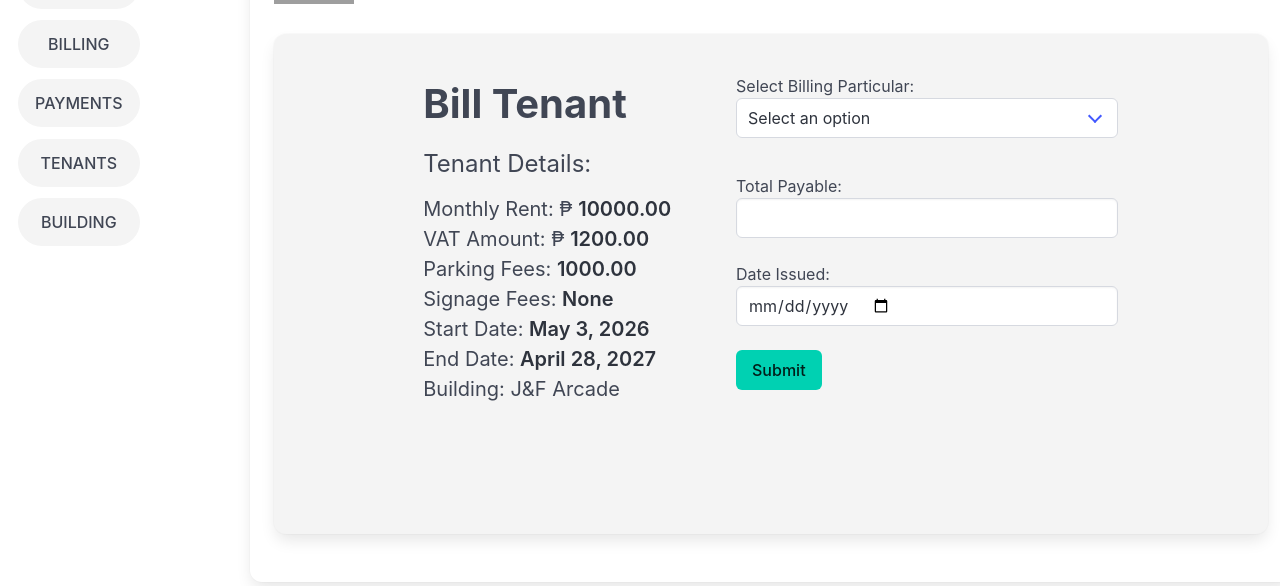
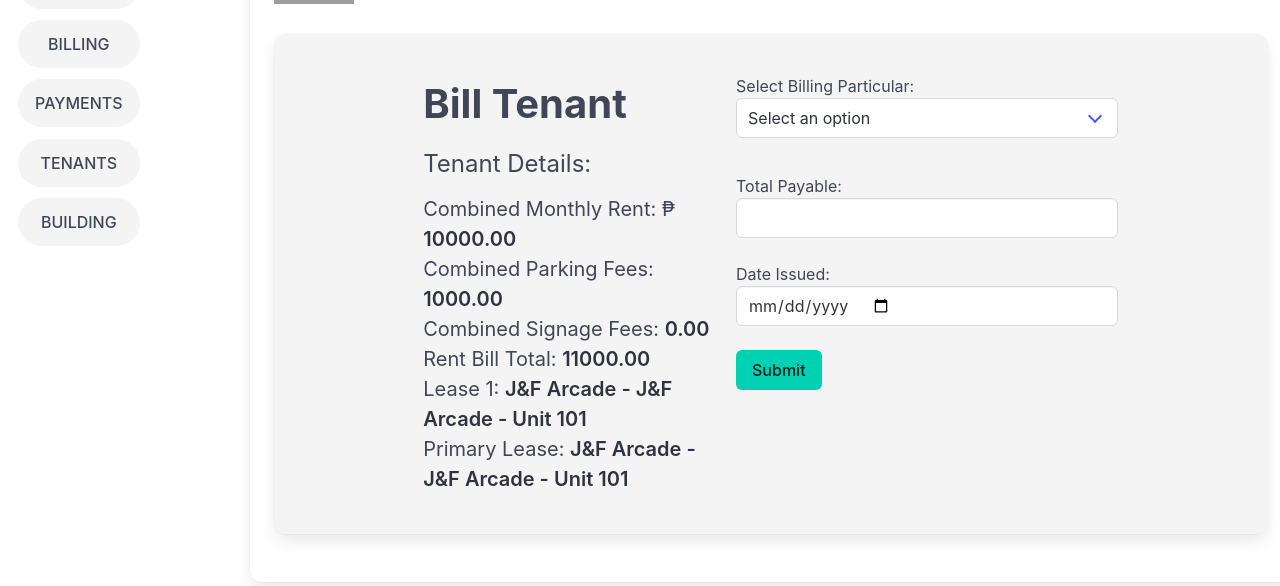
Before and after one commit to giarnodivino/leaseManager, a Django app: page /add_bill/1/ in a window 1280 px wide. Shown: the part 214-800 px from the top of the page. Run offline with Django 5.2, Linux system fonts and the light colour scheme; a user stored in the database is signed in; data comes from the database, SQL or seed files in the repository; grey boxes are pictures that could not be loaded.

Commit message:
added multiple lease functionality

```diff
--- a/billingApp/templates/billingApp/add_bill.html
+++ b/billingApp/templates/billingApp/add_bill.html
@@ -9,30 +9,31 @@
         <h1 class="is-size-2 has-text-weight-bold pb-3">Bill Tenant</h1>
         <p class="is-size-4 mb-3">Tenant Details:</p>
         <p class="is-size-5 has-text-weight-normal">
-          Monthly Rent: ₱
-          <strong>{{ lease.rentAmount }}</strong>
+          Combined Monthly Rent: ₱
+          <strong>{{ rent_total }}</strong>
         </p>
         <p class="is-size-5 has-text-weight-normal">
-          VAT Amount: ₱
-          <strong>{{ lease.vatAmount }}</strong>
+          Combined Parking Fees:
+          <strong>{{ parking_total }}</strong>
         </p>
         <p class="is-size-5 has-text-weight-normal">
-          Parking Fees:
-          <strong>{{ lease.parkingFees }}</strong>
+          Combined Signage Fees:
+          <strong>{{ signage_total }}</strong>
         </p>
         <p class="is-size-5 has-text-weight-normal">
-          Signage Fees:
-          <strong>{{ lease.signageFees }}</strong>
+          Rent Bill Total:
+          <strong>{{ combined_rent_total }}</strong>
         </p>
+        {% for l in leases %}
         <p class="is-size-5 has-text-weight-normal">
-          Start Date:
-          <strong>{{ lease.contractStart }}</strong>
+          Lease {{ forloop.counter }}:
+          <strong>{{ l.buildingName }} - {{ l.unitID }}</strong>
         </p>
+        {% endfor %}
         <p class="is-size-5 has-text-weight-normal">
-          End Date:
-          <strong>{{ lease.contractEnd }}</strong>
+          Primary Lease:
+          <strong>{{ lease.buildingName }} - {{ lease.unitID }}</strong>
         </p>
-        <p class="is-size-5 has-text-weight-normal">Building: {{ lease.buildingName }}</p>
       </div>
       <form method="POST" action="{% url 'add_bill' pk=tenant.pk %}">
         {% csrf_token %}
@@ -77,9 +78,7 @@
   document.addEventListener("DOMContentLoaded", function () {
     const billingForSelect = document.getElementById("billingFor");
     const payableInput = document.getElementById("payable");
-    const rentAmount = parseFloat("{{ lease.rentAmount|default_if_none:'0.00' }}");
-    const parkingFees = parseFloat("{{ lease.parkingFees|default_if_none:'0.00' }}");
-    const signageFees = parseFloat("{{ lease.signageFees|default_if_none:'0.00' }}");
+    const totalRent = parseFloat("{{ combined_rent_total|default_if_none:'0.00' }}");
     let manualPayableValue = payableInput.value;
 
     function togglePayableState() {
@@ -87,7 +86,6 @@
 
       if (isRent) {
         manualPayableValue = payableInput.value;
-        const totalRent = rentAmount + parkingFees + signageFees;
         payableInput.value = totalRent.toFixed(2);
         payableInput.disabled = true;
         return;
--- a/billingApp/templates/billingApp/soa.html
+++ b/billingApp/templates/billingApp/soa.html
@@ -242,7 +242,7 @@
             {% for l in lines %}
             <tr>
               <td class="center">{{ l.no }}</td>
-              <td class="center">{{ l.date|date:"Y-m-d" }}</td>
+              <td class="center">{% if l.date %}{{ l.date|date:"Y-m-d" }}{% endif %}</td>
               <td>{{ l.particulars }}</td>
               <td class="right">{{ l.amount_display }}</td>
               <td class="right">{{ l.vat_display }}</td>
--- a/billingApp/urls.py
+++ b/billingApp/urls.py
@@ -21,6 +21,7 @@ urlpatterns = [
     path('logout/', views.logout_view, name='logout'),
     path('add_unit/<int:pk>/', views.add_units, name='add_unit'),
     path('view_units/<int:pk>/', views.view_units, name='view_units'),
+    path('delete_unit/<int:pk>/', views.delete_unit, name='delete_unit'),
     path('payments_main/', views.payments_main, name='payments_main'),
     path('view_payments/<int:pk>/', views.view_payments, name='view_payments'),
     path('soa/<int:pk>/', views.soa, name='soa'),
--- a/billingApp/views.py
+++ b/billingApp/views.py
@@ -4,9 +4,10 @@ from django.contrib import messages
 from django.contrib.auth.models import User
 from django.contrib.auth import authenticate, login, logout
 from django.contrib.auth.decorators import login_required
+from django.views.decorators.http import require_POST
 from decimal import Decimal, ROUND_HALF_UP
 from datetime import datetime
-from django.db.models import Sum
+from django.db.models import Exists, OuterRef, Sum
 from django.core.mail import send_mail
 from django.conf import settings
 from django.db import transaction
@@ -310,7 +311,7 @@ def home_page(request):
         active_tenant_count = Lease.objects.filter(
             buildingName=building,
             pastLease=False
-        ).count()
+        ).values("tenantName").distinct().count()
 
         total_units = Units.objects.filter(
             building=building
@@ -440,6 +441,11 @@ def building_details(request, pk):
 @login_required
 def delete_building(request, pk):
     b = get_object_or_404(Building, pk=pk)
+
+    if Lease.objects.filter(buildingName=b, pastLease=False).exists():
+        messages.error(request, "Cannot delete this building because it has active leases.")
+        return redirect("building_details", pk=b.pk)
+
     Building.objects.filter(pk=pk).delete()
     return redirect('buildings_main')
 
@@ -476,7 +482,12 @@ def add_tenant(request):
 @login_required
 def tenant_details(request, pk):
     tenant = get_object_or_404(Tenant, pk=pk)
-    leases = Lease.objects.filter(tenantName=tenant, pastLease=False)
+    leases = (
+        Lease.objects
+        .filter(tenantName=tenant, pastLease=False)
+        .select_related("buildingName", "unitID")
+        .order_by("contractStart", "id")
+    )
 
     if not (tenant.companyName or "").strip():
         tenant.companyName_display = tenant.contactPerson
@@ -484,7 +495,7 @@ def tenant_details(request, pk):
         tenant.companyName_display = tenant.companyName
 
     date_today = get_date_today()
-    return render(request, 'billingApp/tenant_details.html', {'t':tenant, 'lease':leases, 'date_today': date_today})
+    return render(request, 'billingApp/tenant_details.html', {'t': tenant, 'leases': leases, 'date_today': date_today})
 
 @login_required
 def send_reminder_email(request, tenant_id):
@@ -576,10 +587,6 @@ def add_lease(request, pk):
         for unit in units
     ]
 
-    if Lease.objects.filter(tenantName=tenant, pastLease=False).exists():
-        messages.error(request, "This tenant already has an active lease.")
-        return redirect("tenant_details", pk=tenant.pk)
-
     if request.method == "POST":
         building_id = request.POST.get("building_id")
         unitID = request.POST.get("unitID")
@@ -603,10 +610,6 @@ def add_lease(request, pk):
             contractEndDate = contractStartDate + timedelta(days=contractLength*30)
         else:
             contractEndDate = None
-
-        if Lease.objects.filter(tenantName=tenant, pastLease=False).exists():
-            messages.error(request, "This tenant already has an active lease.")
-            return redirect("tenant_details", pk=tenant.pk)
 
         if not building_id or not unitID:
             messages.error(request, "Please select both a building and a unit.")
@@ -833,16 +836,22 @@ def view_bills(request, pk):
 def add_bill(request, pk):
     tenant = get_object_or_404(Tenant, pk=pk)
 
-    lease = (
+    leases = (
         Lease.objects
         .filter(tenantName=tenant, pastLease=False)
-        .order_by("-contractStart")
-        .first()
-    )
-
-    if not lease:
+        .select_related("buildingName", "unitID")
+        .order_by("contractStart", "id")
+    )
+    primary_lease = leases.first()
+
+    if not primary_lease:
         messages.error(request, "This tenant does not have an active lease.")
         return redirect("view_bills", pk=tenant.pk)
+
+    rent_total = sum(money(l.rentAmount) for l in leases)
+    parking_total = sum(money(l.parkingFees) for l in leases)
+    signage_total = sum(money(l.signageFees) for l in leases)
+    combined_rent_total = rent_total + parking_total + signage_total
 
     if request.method == "POST":
         billing_for = (request.POST.get("billingFor") or "").upper()
@@ -855,11 +864,7 @@ def add_bill(request, pk):
             return redirect("add_bill", pk=tenant.pk)
 
         if billing_for == BillingRecord.RENT:
-            base_amount = (
-                money(lease.rentAmount)
-                + money(lease.parkingFees)
-                + money(lease.signageFees)
-            )
+            base_amount = combined_rent_total
         else:
             amountdue_raw = (amountdue_raw or "0").replace(",", "")
             base_amount = money(Decimal(amountdue_raw))
@@ -892,7 +897,7 @@ def add_bill(request, pk):
 
             duplicate_bill = BillingRecord.objects.filter(
                 tenant=tenant,
-                lease=lease,
+                lease=primary_lease,
                 dateIssued=date_issued,
                 billingFor=billing_for,
                 amountDue=amountdue,
@@ -907,7 +912,7 @@ def add_bill(request, pk):
 
             bill = BillingRecord.objects.create(
                 tenant=tenant,
-                lease=lease,
+                lease=primary_lease,
                 modified_by=admin_account,
                 dateIssued=date_issued,
                 billingFor=billing_for,
@@ -927,7 +932,12 @@ def add_bill(request, pk):
         "billingApp/add_bill.html",
         {
             "tenant": tenant,
-            "lease": lease,
+            "lease": primary_lease,
+            "leases": leases,
+            "rent_total": rent_total,
+            "parking_total": parking_total,
+            "signage_total": signage_total,
+            "combined_rent_total": combined_rent_total,
         }
     )
 
@@ -959,9 +969,29 @@ def add_units(request, pk):
 @login_required
 def view_units(request, pk):
     building = get_object_or_404(Building, pk=pk)
-    units = Units.objects.filter(building=building).order_by("unitID")
+    active_leases = Lease.objects.filter(unitID=OuterRef("pk"), pastLease=False)
+    units = (
+        Units.objects.filter(building=building)
+        .annotate(is_occupied=Exists(active_leases))
+        .order_by("unitID")
+    )
     date_today = get_date_today()
     return render(request, "billingApp/view_units.html", {"building": building, "units": units, "date_today": date_today})
+
+
+@login_required
+@require_POST
+def delete_unit(request, pk):
+    unit = get_object_or_404(Units, pk=pk)
+    building_pk = unit.building_id
+
+    if Lease.objects.filter(unitID=unit, pastLease=False).exists():
+        messages.error(request, "Cannot delete this unit because it is currently occupied.")
+        return redirect("view_units", pk=building_pk)
+
+    unit.delete()
+    messages.success(request, "Unit deleted successfully.")
+    return redirect("view_units", pk=building_pk)
 
 
 @login_required
@@ -1040,13 +1070,13 @@ from .models import Tenant, BillingRecord
 @login_required
 def soa(request, pk):
     tenant = get_object_or_404(Tenant, pk=pk)
-    lease = (
+    active_leases = list(
         Lease.objects
         .filter(tenantName=tenant, pastLease=False)
         .select_related("buildingName", "unitID")
         .order_by("-contractStart", "-id")
-        .first()
-    )
+    )
+    lease = active_leases[0] if active_leases else None
 
     if not lease:
         messages.error(request, "This tenant does not have an active lease. Unable to generate SOA.")
@@ -1067,14 +1097,26 @@ def soa(request, pk):
 
     for b in bills_qs:
         amount = (b.balance or Decimal("0.00")).quantize(Decimal("0.01"))
+        penalty_amount = money(b.penaltyFee)
+        principal_amount = money(amount - penalty_amount)
+        if principal_amount < Decimal("0.00"):
+            principal_amount = Decimal("0.00")
 
         bill_no = f"BL-{b.id:06d}"
 
         if b.billingFor == BillingRecord.RENT:
-            # For rent bills, calculate components
-            rent_amount = (b.lease.rentAmount or Decimal("0.00")).quantize(Decimal("0.01"))
-            parking_fees = (b.lease.parkingFees or Decimal("0.00")).quantize(Decimal("0.01"))
-            signage_fees = (b.lease.signageFees or Decimal("0.00")).quantize(Decimal("0.01"))
+            rent_amount = sum(
+                (lease_item.rentAmount or Decimal("0.00"))
+                for lease_item in active_leases
+            ).quantize(Decimal("0.01"))
+            parking_fees = sum(
+                (lease_item.parkingFees or Decimal("0.00"))
+                for lease_item in active_leases
+            ).quantize(Decimal("0.01"))
+            signage_fees = sum(
+                (lease_item.signageFees or Decimal("0.00"))
+                for lease_item in active_leases
+            ).quantize(Decimal("0.01"))
 
             # Derive VAT as 12% of rent amount
             vat_amount = (rent_amount * Decimal("0.12")).quantize(Decimal("0.01"), rounding=ROUND_HALF_UP)
@@ -1086,7 +1128,7 @@ def soa(request, pk):
 
             # Calculate scale factor for remaining balance
             if original_total > Decimal("0.00"):
-                scale = amount / original_total
+                scale = principal_amount / original_total
             else:
                 scale = Decimal("1.00")
 
@@ -1096,29 +1138,77 @@ def soa(request, pk):
             scaled_parking = (parking_fees * scale).quantize(Decimal("0.01"), rounding=ROUND_HALF_UP)
             scaled_signage = (signage_fees * scale).quantize(Decimal("0.01"), rounding=ROUND_HALF_UP)
 
-            # Combine into one line
-            total_amount = scaled_base_rent + scaled_parking + scaled_signage
-            total_vat = scaled_vat
-            total_line = total_amount + total_vat
+            rent_total = scaled_base_rent + scaled_vat
+            split_total = rent_total + scaled_signage + scaled_parking
+            rounding_adjustment = principal_amount - split_total
+
+            if signage_fees == Decimal("0.00") and parking_fees == Decimal("0.00"):
+                scaled_base_rent += rounding_adjustment
+                rent_total += rounding_adjustment
 
             lines.append({
                 "no": bill_no,
                 "date": b.dateIssued,
                 "particulars": "Rent",
-                "amount": total_amount,
-                "vat": total_vat,
-                "total": total_line,
-                "amount_display": f"{total_amount:,.2f}",
-                "vat_display": f"{total_vat:,.2f}",
-                "total_display": f"{total_line:,.2f}",
+                "amount": scaled_base_rent,
+                "vat": scaled_vat,
+                "total": rent_total,
+                "amount_display": f"{scaled_base_rent:,.2f}",
+                "vat_display": f"{scaled_vat:,.2f}",
+                "total_display": f"{rent_total:,.2f}",
             })
+
+            if signage_fees > Decimal("0.00"):
+                signage_total = scaled_signage
+                if parking_fees == Decimal("0.00"):
+                    signage_total += rounding_adjustment
+
+                lines.append({
+                    "no": bill_no,
+                    "date": b.dateIssued,
+                    "particulars": "Signage",
+                    "amount": signage_total,
+                    "vat": Decimal("0.00"),
+                    "total": signage_total,
+                    "amount_display": f"{signage_total:,.2f}",
+                    "vat_display": "0.00",
+                    "total_display": f"{signage_total:,.2f}",
+                })
+
+            if parking_fees > Decimal("0.00"):
+                parking_total = scaled_parking + rounding_adjustment
+
+                lines.append({
+                    "no": bill_no,
+                    "date": b.dateIssued,
+                    "particulars": "Parking",
+                    "amount": parking_total,
+                    "vat": Decimal("0.00"),
+                    "total": parking_total,
+                    "amount_display": f"{parking_total:,.2f}",
+                    "vat_display": "0.00",
+                    "total_display": f"{parking_total:,.2f}",
+                })
+
+            if penalty_amount > Decimal("0.00"):
+                lines.append({
+                    "no": bill_no,
+                    "date": b.dateIssued,
+                    "particulars": "Penalty",
+                    "amount": penalty_amount,
+                    "vat": Decimal("0.00"),
+                    "total": penalty_amount,
+                    "amount_display": f"{penalty_amount:,.2f}",
+                    "vat_display": "0.00",
+                    "total_display": f"{penalty_amount:,.2f}",
+                })
 
             grand_total += amount
 
         else:
             # For non-rent bills
-            total = amount.quantize(Decimal("0.01"), rounding=ROUND_HALF_UP)
-            grand_total += total
+            total = principal_amount.quantize(Decimal("0.01"), rounding=ROUND_HALF_UP)
+            grand_total += amount
 
             particulars = ""
             if b.billingFor == BillingRecord.ELECTRICITY:
@@ -1137,6 +1227,41 @@ def soa(request, pk):
                 "vat_display": "0.00",
                 "total_display": f"{total:,.2f}",
             })
+
+            if penalty_amount > Decimal("0.00"):
+                lines.append({
+                    "no": bill_no,
+                    "date": b.dateIssued,
+                    "particulars": "Penalty",
+                    "amount": penalty_amount,
+                    "vat": Decimal("0.00"),
+                    "total": penalty_amount,
+                    "amount_display": f"{penalty_amount:,.2f}",
+                    "vat_display": "0.00",
+                    "total_display": f"{penalty_amount:,.2f}",
+                })
+
+    carryover_balance = money(tenant.carryover_balance)
+    if carryover_balance != Decimal("0.00"):
+        if carryover_balance > Decimal("0.00"):
+            carryover_total = -carryover_balance
+            particulars = "Overpayment Credit"
+        else:
+            carryover_total = abs(carryover_balance)
+            particulars = "Underpayment Debit"
+
+        lines.append({
+            "no": "",
+            "date": None,
+            "particulars": particulars,
+            "amount": carryover_total,
+            "vat": Decimal("0.00"),
+            "total": carryover_total,
+            "amount_display": f"{carryover_total:,.2f}",
+            "vat_display": "0.00",
+            "total_display": f"{carryover_total:,.2f}",
+        })
+        grand_total += carryover_total
 
     company_display = (tenant.companyName or "").strip() or tenant.contactPerson
 
@@ -1875,15 +2000,3 @@ def add_penalty(request, pk):
         "tenant": tenant,
         "date_today": date_today,
     })
-
-def delete_unit(request, pk):
-    unit = get_object_or_404(Units, pk=pk)
-    building = unit.building_id
-
-    if Lease.objects.filter(unitID=unit, pastLease=False).exists():
-        messages.error(request, "Cannot delete a unit that has an active lease.")
-        return redirect("view_units")
-
-    unit.delete()
-    messages.success(request, "Unit deleted successfully.")
-    return redirect("view_units", pk=building)
```
Also changed, not shown: billingApp/models.py (+0 -10 lines), billingApp/templates/billingApp/building_details.html (+8 -0 lines), billingApp/templates/billingApp/buildings_main.html (+9 -0 lines), billingApp/templates/billingApp/home_page.html (+7 -4 lines), billingApp/templates/billingApp/tenant_details.html (+37 -5 lines), billingApp/templates/billingApp/view_units.html (+8 -4 lines), billingApp/migrations/0021_remove_lease_unique_active_lease_per_tenant_and_more.py (added), billingApp/migrations/0022_lease_unique_active_lease_per_tenant.py (added), billingApp/migrations/0023_remove_lease_unique_active_lease_per_tenant.py (added), 1 other file.
